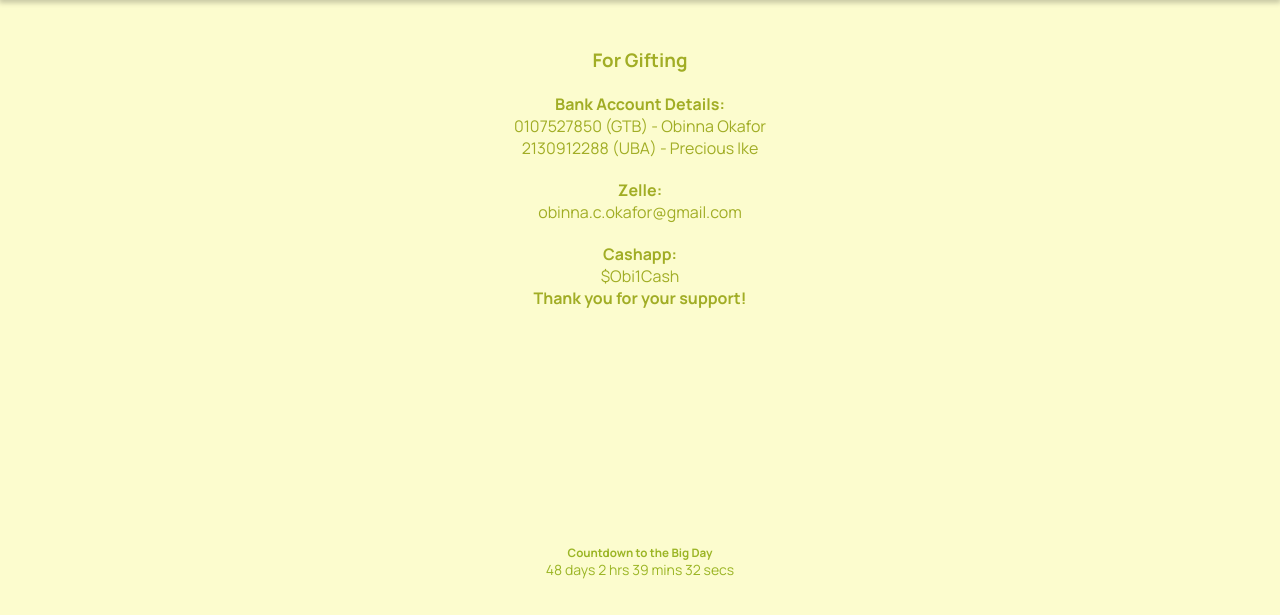
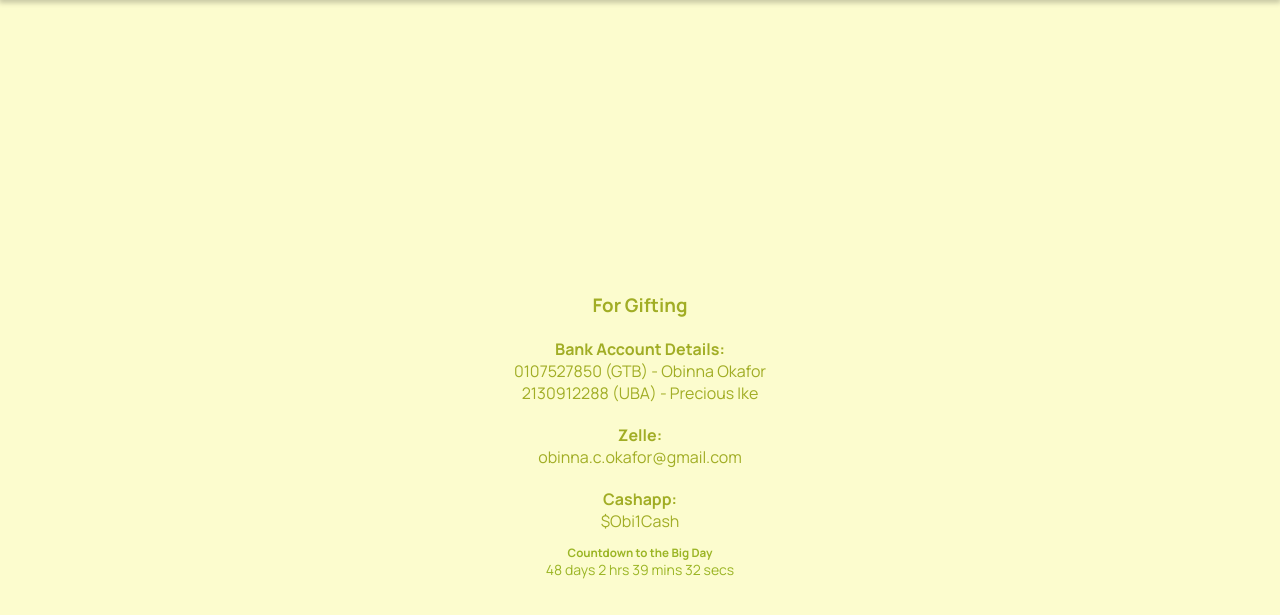
Before and after one commit to regal-shabazz/theOkafors24, a website with bundled scripts: page pages/proofofpayment.html in a window 1280 px wide. Shown: the part 211-826 px from the top of the page. Built offline with nearby package versions, Linux system fonts and the light colour scheme.

Commit message:
removed thank you for support on the gift page, align centered the gift page content

```diff
--- a/scripts/proofofpayment.js
+++ b/scripts/proofofpayment.js
@@ -90,8 +90,6 @@
               <p><strong>Cashapp:</strong> $Obi1Cash</p>
             </span>
           </span>
-
-          <h4>Thank you for your support!</h4>
         </div>
         </div>
 
--- a/styles/proofofpayment.css
+++ b/styles/proofofpayment.css
@@ -1,7 +1,7 @@
 #proof-of-payment-section .container  {
   display: flex;
   justify-content: center;
-  align-items: start;
+  align-items: center;
   height: 100vh;
   padding-top: 30px;
   color: #a1ad25;
```
